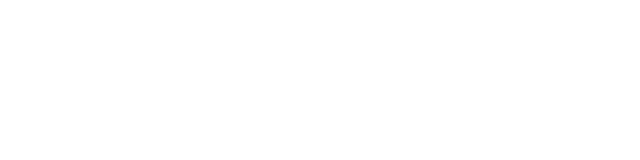
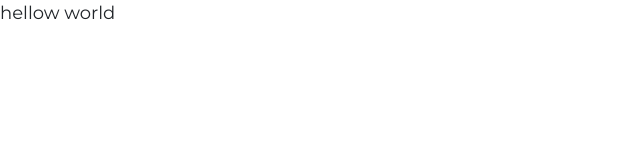
Before and after one commit to gtwebsite/peach-test, a React (Create React App) app: page / in a window 1280 px wide. Shown: the top 160 px of the page, without its empty margins (0-640 px from the left). Built offline with nearby package versions, Linux system fonts and the light colour scheme.

Commit message:
setup initial style

```diff
--- a/src/App.js
+++ b/src/App.js
@@ -1,6 +1,7 @@
-function App() {
+const App = () => {
   return (
     <div className="App">
+      hellow world
     </div>
   );
 }
--- a/src/components/styled/index.js
+++ b/src/components/styled/index.js
@@ -0,0 +1,12 @@
+import { createGlobalStyle } from 'styled-components';
+
+const GlobalStyle = createGlobalStyle`
+  @import url('https://fonts.googleapis.com/css2?family=Montserrat:ital,wght@0,400;0,700;1,400&display=swap');
+
+  body {
+    font-family: 'Montserrat', sans-serif;
+    font-size: 18px;
+  }
+`;
+
+export default GlobalStyle;
--- a/src/index.js
+++ b/src/index.js
@@ -1,10 +1,15 @@
 import React from 'react';
 import ReactDOM from 'react-dom';
+
 import App from './App';
+import GlobalStyle from './components/styled';
 import reportWebVitals from './reportWebVitals';
+
+import './styles/main.scss';
 
 ReactDOM.render(
   <React.StrictMode>
+    <GlobalStyle />
     <App />
   </React.StrictMode>,
   document.getElementById('root')
--- a/src/styles/main.scss
+++ b/src/styles/main.scss
@@ -0,0 +1,14 @@
+@import "variables";
+
+@import "~bootstrap/scss/functions";
+@import "~bootstrap/scss/variables";
+@import "~bootstrap/scss/mixins";
+@import "~bootstrap/scss/root";
+@import "~bootstrap/scss/reboot";
+@import "~bootstrap/scss/type";
+@import "~bootstrap/scss/grid";
+@import "~bootstrap/scss/forms";
+@import "~bootstrap/scss/buttons";
+@import "~bootstrap/scss/input-group";
+@import "~bootstrap/scss/card";
+@import "~bootstrap/scss/utilities";
```
Also changed, not shown: src/styles/_variables.scss (added), 1 other file (tests, documents, lock files or other folders).
